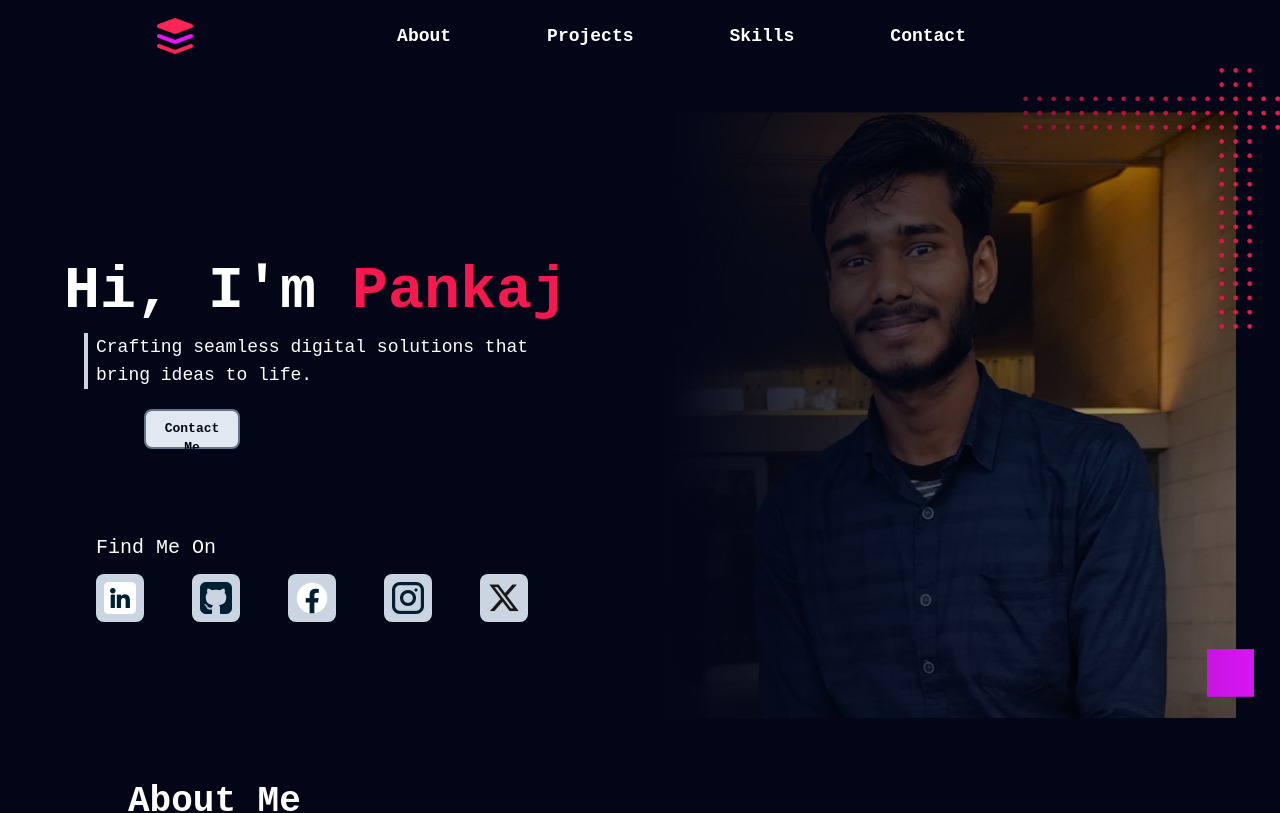
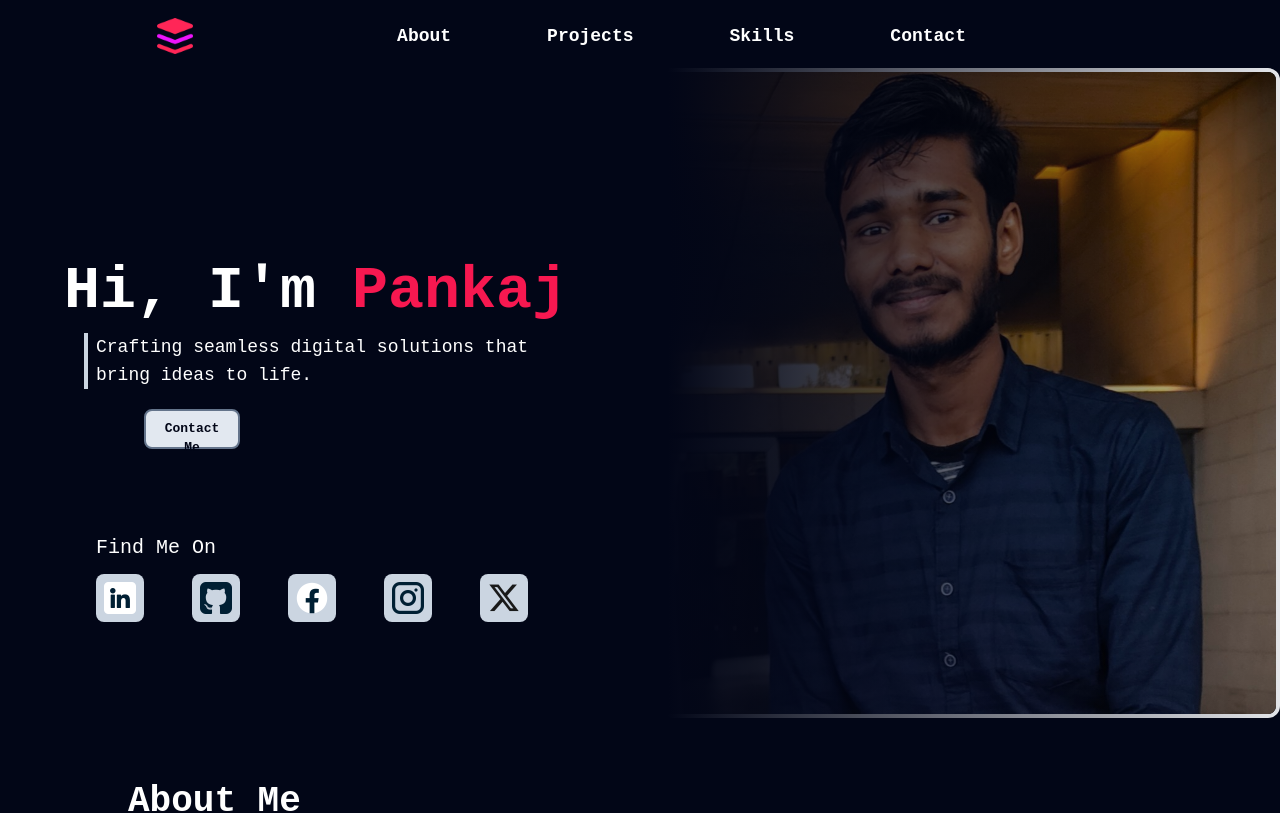
Before and after one commit to pankajuday/portfolio, a React (Vite) app in the folder frontEnd/: page / in a window 1280 px wide. Shown: the top 813 px of the page. Built offline with nearby package versions, Linux system fonts and the light colour scheme.

Commit message:
UPDATED >> ugi

```diff
--- a/frontEnd/package.json
+++ b/frontEnd/package.json
@@ -12,10 +12,8 @@
   "dependencies": {
     "@vercel/speed-insights": "^1.1.0",
     "axios": "^1.7.9",
-    "framer-motion": "^12.0.6",
     "react": "^18.3.1",
-    "react-dom": "^18.3.1",
-    "react-intersection-observer": "^9.15.1"
+    "react-dom": "^18.3.1"
   },
   "devDependencies": {
     "@eslint/js": "^9.13.0",
--- a/frontEnd/src/App.css
+++ b/frontEnd/src/App.css
@@ -37,7 +37,7 @@ body {
   @apply  md:justify-evenly  ;
   img{
     @apply relative h-auto w-full  ;
-    @apply md:h-[650px] md:w-[650px] ;
+    @apply md:h-[650px] md:w-[650px];
   }
   .imgShadow{
       @apply h-[100%] w-[100%]  absolute  z-10 bg-gradient-to-t   from-slate-950 to-transparent ;
--- a/frontEnd/src/components/Header.jsx
+++ b/frontEnd/src/components/Header.jsx
@@ -48,7 +48,7 @@ const Header = () => {
 
         <div className="header-img">
           <div className="imgShadow"></div>
-          <img src={images.portPro} alt="Portfolio" className="hidden xl:block" />
+          <img src={images.portProSM} alt="Portfolio" className="hidden xl:block border-4 rounded-xl" />
           <img src={images.portProSM} alt="Portfolio" className="hidden md:block xl:hidden" />
           <img src={images.img} alt="Portfolio" className="md:hidden xl:hidden" />
         </div>
```
Also changed, not shown: 1 other file (tests, documents, lock files or other folders).
